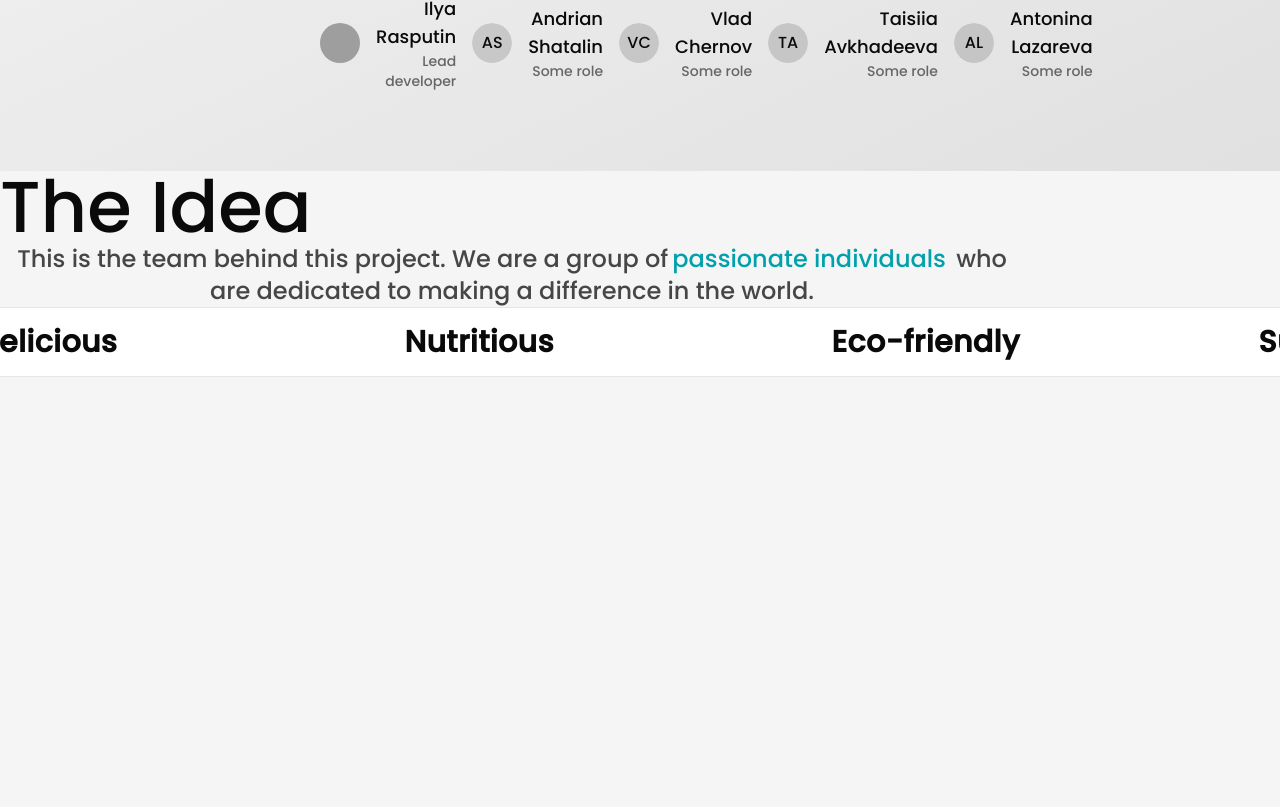
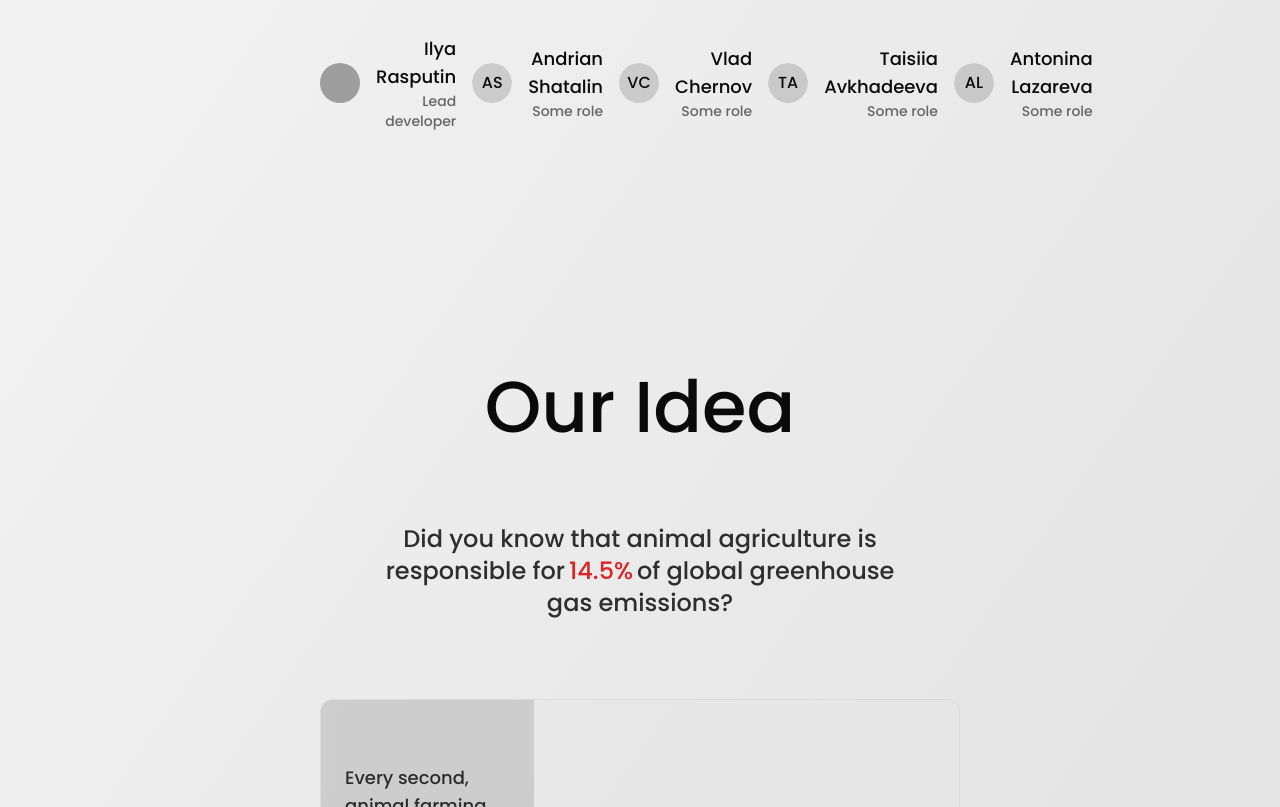
Before and after one commit to konyogony/nutrivibe, a Next.js app: page / in a window 1280 px wide. Shown: the part 1165-1972 px from the top of the page. Built offline with nearby package versions, Linux system fonts and the light colour scheme; no server answers; grey boxes are pictures that could not be loaded.

Commit message:
Add a nice card

```diff
--- a/app/globals.css
+++ b/app/globals.css
@@ -18,7 +18,7 @@
         --muted-foreground: 0 0% 40%;
         --accent: 0 0% 95%;
         --accent-foreground: 0 0% 10%;
-        --destructive: 0 72% 72%;
+        --destructive: 0 72% 50%;
         --destructive-foreground: 0 0% 98%;
         --border: 0 0% 90%;
         --input: 0 0% 90%;
--- a/app/page.tsx
+++ b/app/page.tsx
@@ -1,12 +1,11 @@
 'use client';
 
+import { Hero } from '@/components/hero';
+import { Idea } from '@/components/idea';
 import InfiniteCarousel from '@/components/infinite-carousel';
-import { LearnMoreButton } from '@/components/learn-more-button';
-import { ProteinBar } from '@/components/protein-bar';
 import { Sidebar } from '@/components/sidebar';
 import { Team } from '@/components/team';
 import { headings } from '@/config';
-import { motion } from 'motion/react';
 import { useEffect, useRef, useState } from 'react';
 
 const Home = () => {
@@ -56,56 +55,10 @@ const Home = () => {
     return (
         <div className='min-h-screen w-full overflow-clip'>
             <Sidebar currentIndex={currentIndex} />
-            <div
-                className='flex h-[75vh] w-full flex-row items-center justify-start space-y-4 overflow-clip bg-gradient-to-bl from-brand to-brand-foreground pt-16 leading-10 text-white md:h-[90vh]'
-                ref={(el) => {
-                    sectionRefs.current[0] = el;
-                }}
-                id={headings[0].name}
-            >
-                <span className='absolute left-1/2 z-20 flex w-[90vw] -translate-x-1/2 flex-col text-6xl font-bold md:w-[80vw] md:text-8xl lg:w-[50vw] lg:-translate-x-3/4 2xl:w-[30vw]'>
-                    Possibility of a better future starts with food
-                    <LearnMoreButton className='mt-6' />
-                </span>
-                <div className='h-full w-[200rem] lg:translate-x-[15vw]'>
-                    <ProteinBar />
-                </div>
-            </div>
-            <Team sectionRefs={sectionRefs} />
-            <div
-                ref={(el) => {
-                    sectionRefs.current[2] = el;
-                }}
-                id={headings[2].name}
-                className='flex flex-col bg-muted'
-            >
-                <motion.span
-                    className='text-7xl'
-                    initial='hidden'
-                    whileInView='visible'
-                    viewport={{ once: true, amount: 0.8 }}
-                    variants={{
-                        hidden: { opacity: 0, y: 50 },
-                        visible: { opacity: 1, y: 0, transition: { duration: 0.7 } },
-                    }}
-                >
-                    The Idea
-                </motion.span>
-
-                <motion.span
-                    className='text-left text-3xl font-light text-primary/80 md:w-[80%] md:text-center md:text-2xl'
-                    initial='hidden'
-                    whileInView='visible'
-                    viewport={{ once: true, amount: 0.8 }}
-                    variants={{
-                        hidden: { opacity: 0, y: 30 },
-                        visible: { opacity: 1, y: 0, transition: { duration: 0.7 } },
-                    }}
-                >
-                    This is the team behind this project. We are a group of
-                    <span className='mx-1 text-brand'>passionate individuals</span> who are dedicated to making a
-                    difference in the world.
-                </motion.span>
+            <Hero sectionRefs={sectionRefs} />
+            <div className='flex flex-col bg-gradient-to-br from-muted to-muted-foreground/20'>
+                <Team sectionRefs={sectionRefs} />
+                <Idea sectionRefs={sectionRefs} />
             </div>
             <InfiniteCarousel />
             <div className='h-[2000rem] w-full bg-muted' />
--- /dev/null
+++ b/components/hero.tsx
@@ -0,0 +1,27 @@
+import { headings } from '@/config';
+import { LearnMoreButton } from './learn-more-button';
+import { ProteinBar } from './protein-bar';
+
+interface HeroProps {
+    sectionRefs: React.MutableRefObject<(HTMLElement | null)[]>;
+}
+
+export const Hero = ({ sectionRefs }: HeroProps) => {
+    return (
+        <div
+            className='flex h-[75vh] w-full flex-row items-center justify-start space-y-4 overflow-clip bg-gradient-to-bl from-brand to-brand-foreground pt-16 leading-10 text-white md:h-[90vh]'
+            ref={(el) => {
+                sectionRefs.current[0] = el;
+            }}
+            id={headings[0].name}
+        >
+            <span className='absolute left-1/2 z-20 flex w-[90vw] -translate-x-1/2 flex-col text-6xl font-bold md:w-[80vw] md:text-8xl lg:w-[50vw] lg:-translate-x-3/4 2xl:w-[30vw]'>
+                Possibility of a better future starts with food
+                <LearnMoreButton className='mt-6' />
+            </span>
+            <div className='h-full w-[200rem] lg:translate-x-[15vw]'>
+                <ProteinBar />
+            </div>
+        </div>
+    );
+};
--- /dev/null
+++ b/components/idea.tsx
@@ -0,0 +1,81 @@
+import { headings } from '@/config';
+import NumberFlow from '@number-flow/react';
+import { motion } from 'motion/react';
+import { useEffect, useState } from 'react';
+
+interface IdeaProps {
+    sectionRefs: React.MutableRefObject<(HTMLElement | null)[]>;
+}
+
+export const Idea = ({ sectionRefs }: IdeaProps) => {
+    const co2rate = 0.9;
+    const start2024 = 1704067200;
+    const now = Math.floor(new Date().getTime() / 1000);
+
+    const [value, setValue] = useState(co2rate * (now - start2024));
+
+    useEffect(() => {
+        const interval = setInterval(() => {
+            setValue((prev) => prev + Math.random() * (1.1 - 0.6) + 0.6);
+        }, 1000);
+        return () => clearInterval(interval);
+    }, []);
+
+    return (
+        <div
+            ref={(el) => {
+                sectionRefs.current[2] = el;
+            }}
+            id={headings[2].name}
+            className='flex w-full flex-col items-center space-y-20 px-[10vw] py-[15vh] md:px-[25vw]'
+        >
+            <motion.span
+                className='text-right text-7xl'
+                initial='hidden'
+                whileInView='visible'
+                viewport={{ once: true, amount: 0.9 }}
+                variants={{
+                    hidden: { opacity: 0, y: 50 },
+                    visible: { opacity: 1, y: 0, transition: { duration: 0.7, delay: 0.3 } },
+                }}
+            >
+                Our Idea
+            </motion.span>
+
+            <motion.span
+                className='text-right text-3xl text-primary/90 md:w-[80%] md:text-center md:text-2xl'
+                initial='hidden'
+                whileInView='visible'
+                viewport={{ once: true, amount: 0.9 }}
+                variants={{
+                    hidden: { opacity: 0, y: 30 },
+                    visible: { opacity: 1, y: 0, transition: { duration: 0.7, delay: 0.5 } },
+                }}
+            >
+                Did you know that animal agriculture is responsible for
+                <span className='mx-1 text-destructive'>14.5%</span>
+                of global greenhouse gas emissions?
+            </motion.span>
+
+            <motion.div
+                className='flex w-full flex-row items-center overflow-clip rounded-xl border border-primary/5 bg-neutral-200/50'
+                initial={{ opacity: 0, y: 100, rotateX: 90 }}
+                whileInView={{ opacity: 1, y: 0, rotateX: 0 }}
+                viewport={{ once: true, amount: 0.9 }}
+                transition={{ duration: 0.7, delay: 0.8 }}
+            >
+                <span className='w-1/3 bg-muted-foreground/20 px-6 py-16 text-lg text-primary/90 backdrop-blur-sm'>
+                    Every second, animal farming releases 82 kg of methane and 900 kg of CO₂, significantly contributing
+                    to climate change. Methane traps much more heat than CO₂, highlighting the severe environmental
+                    impact of livestock farming.
+                </span>
+                <div className='flex w-2/3 flex-col items-center justify-center'>
+                    <NumberFlow value={parseFloat(value.toFixed(1))} continuous={true} className='text-5xl' suffix='' />
+                    <span className='text-center text-primary/70'>
+                        <strong>Tons of CO₂</strong> released this year <br /> through animal farming
+                    </span>
+                </div>
+            </motion.div>
+        </div>
+    );
+};
--- a/components/navbar.tsx
+++ b/components/navbar.tsx
@@ -2,6 +2,7 @@
 
 import { cn } from '@/lib/utils';
 import { FiGithub } from '@vertisanpro/react-icons/fi';
+import { motion } from 'motion/react';
 import Link from 'next/link';
 import { useEffect, useState } from 'react';
 
@@ -20,7 +21,15 @@ export const Navbar = () => {
     }, []);
 
     return (
-        <div
+        <motion.div
+            initial={{ y: '-200%' }}
+            animate={{ y: '0%' }}
+            transition={{
+                type: 'spring',
+                stiffness: 50,
+                damping: 10,
+                duration: 0.5,
+            }}
             className={cn(
                 'fixed inset-0 z-50 flex h-fit w-full flex-row items-center justify-start p-4 transition-all duration-500 md:top-6 md:justify-between md:bg-transparent md:p-0 md:px-[10vw] md:backdrop-blur-none',
                 scrollHeight > 0 && 'bg-background/10 backdrop-blur-md',
@@ -37,6 +46,6 @@ export const Navbar = () => {
             >
                 <FiGithub size={18} />
             </a>
-        </div>
+        </motion.div>
     );
 };
--- a/components/sidebar.tsx
+++ b/components/sidebar.tsx
@@ -18,8 +18,8 @@ export const Sidebar = ({ currentIndex }: SidebarProps) => {
                 type: 'spring',
                 stiffness: 50,
                 damping: 10,
+                duration: 0.5,
             }}
-            style={{}}
         >
             <motion.div
                 className='absolute top-1.5 z-10 rounded-full bg-brand/60 p-6'
--- a/components/team.tsx
+++ b/components/team.tsx
@@ -13,7 +13,7 @@ export const Team = ({ sectionRefs }: TeamProps) => {
                 sectionRefs.current[1] = el;
             }}
             id={headings[1].name}
-            className='flex w-full flex-col items-center space-y-20 bg-gradient-to-br from-muted to-muted-foreground/20 px-[10vw] py-[10vh] md:px-[25vw]'
+            className='flex w-full flex-col items-center space-y-20 px-[10vw] py-[15vh] md:px-[25vw]'
         >
             <motion.span
                 className='text-7xl'
--- a/package.json
+++ b/package.json
@@ -9,6 +9,7 @@
         "lint": "next lint"
     },
     "dependencies": {
+        "@number-flow/react": "^0.4.0",
         "@radix-ui/react-avatar": "^1.1.1",
         "@radix-ui/react-dialog": "^1.1.2",
         "@radix-ui/react-dropdown-menu": "^2.1.2",
```
Also changed, not shown: 1 other file (tests, documents, lock files or other folders).
